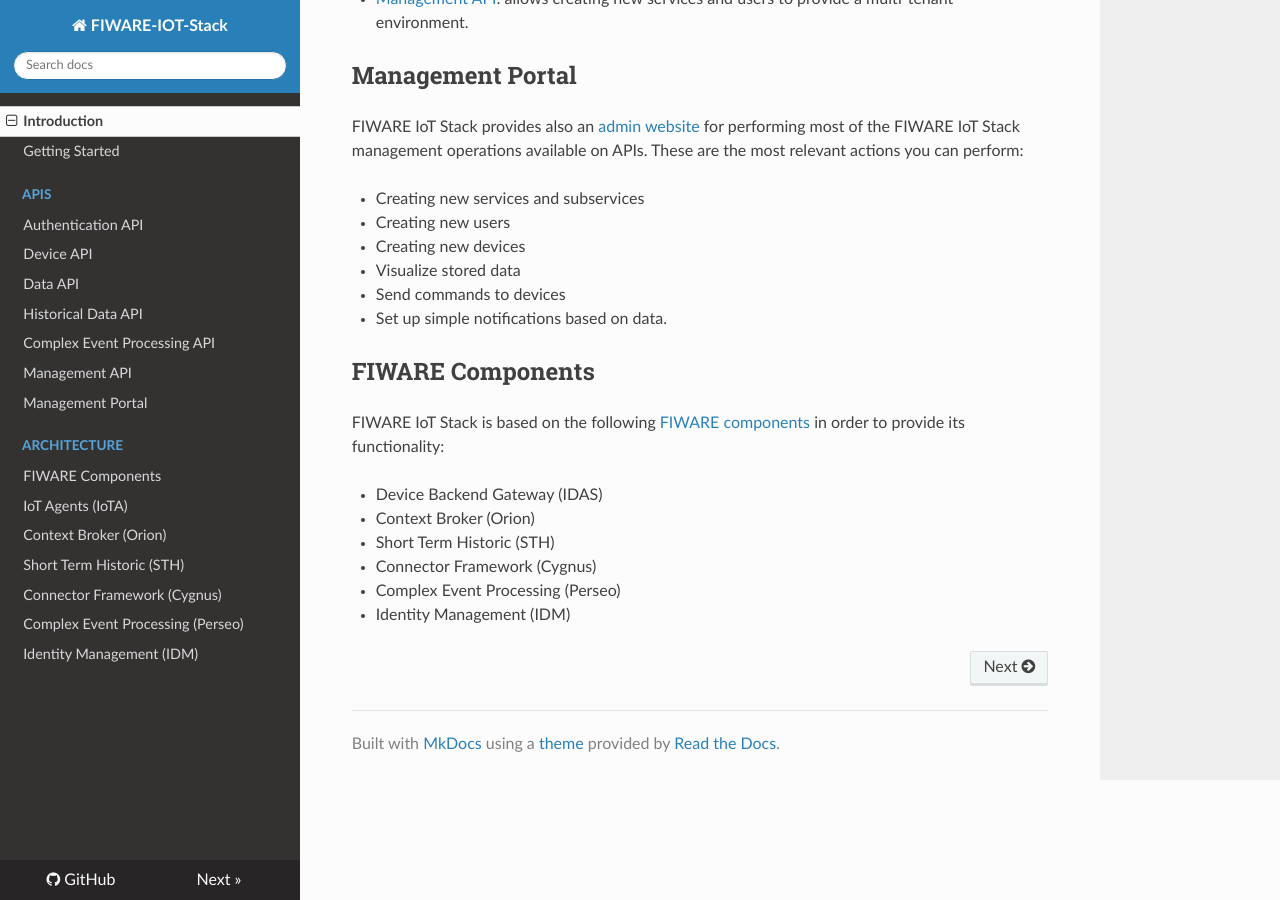
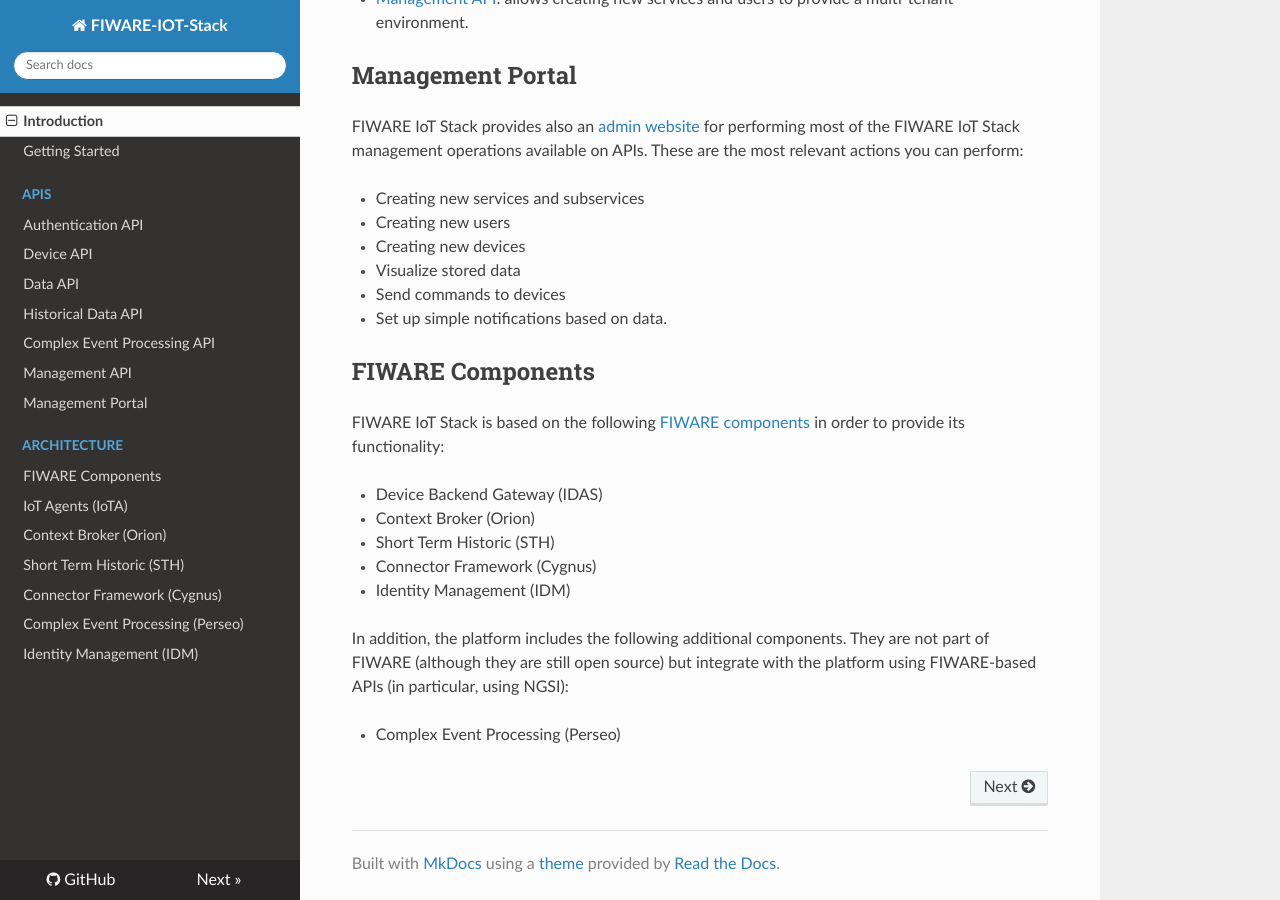
Before and after one commit to telefonicaid/thinking-cities, an MkDocs documentation site: the page built from docs/index.md, in a window 1280 px wide and 900 px high, scrolled down 696 px. Built offline with MkDocs 1.6.1, drawn with Linux system fonts in a browser that asks for light colours; nearby versions of some CDN libraries; old or Windows-style settings are respelled for this version of MkDocs.

Commit message:
FIX description of components

```diff
--- a/docs/index.md
+++ b/docs/index.md
@@ -41,5 +41,9 @@
 - Context Broker (Orion)
 - Short Term Historic (STH)
 - Connector Framework (Cygnus)
+- Identity Management (IDM)
+
+In addition, the platform includes the following additional components. They are not part of FIWARE (although
+they are still open source) but integrate with the platform using FIWARE-based APIs (in particular, using NGSI):
+
 - Complex Event Processing (Perseo)
-- Identity Management (IDM)
```
